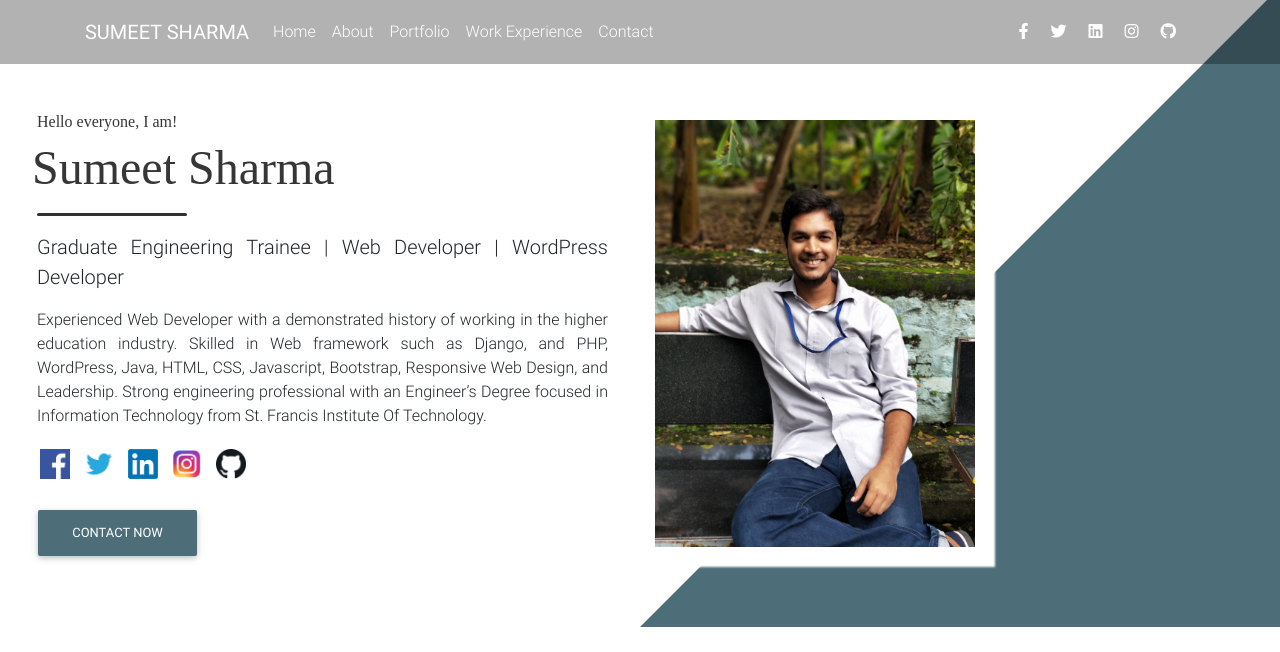
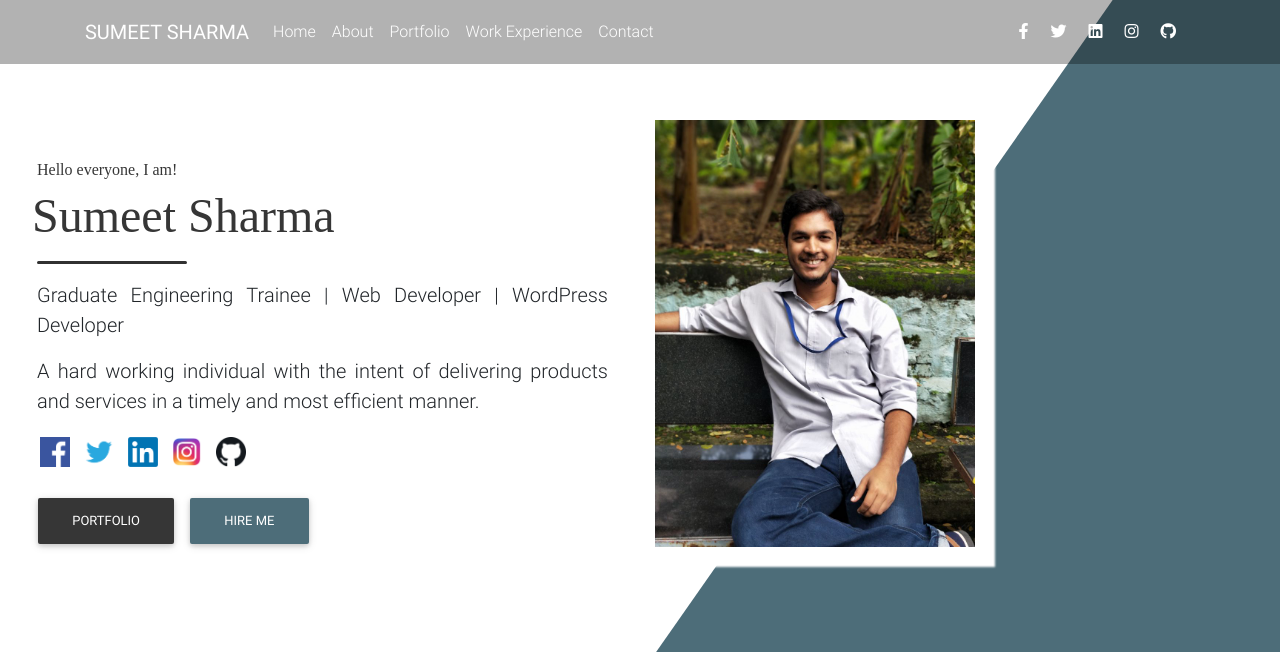
Before and after one commit to itsumeet27/portfolio, a PHP site: page / in a window 1280 px wide. Shown: the top 652 px of the page. Run offline with PHP 8.4, Linux system fonts and the light colour scheme; some libraries are stand-ins or nearby versions.

Commit message:
About Section

```diff
--- a/css/style.css
+++ b/css/style.css
@@ -2,7 +2,182 @@
 html,
 body,
 .view {
-  height: 100%; }
+  height: 100%;
+  margin: 0;
+}
+
+html,
+body,
+header,
+.view {
+  height: 100%;
+  margin: 0;
+  padding: 0;
+  overflow-x: hidden;
+  font-family: Roboto;
+}
+
+.banner {
+  width: 100%;
+  padding: 0;
+  margin: 0;
+}
+
+.details {
+  padding: 2em;
+  z-index: 1000;
+  margin-top: 8em;
+}
+
+.details h6 {
+  font-family: Poppins;
+  color: #363636;
+  font-weight: 500;
+  padding-left: 5px;
+}
+
+.details h1 {
+  font-size: 48px;
+  font-family: Righteous;
+  color: #363636;
+}
+
+.razorBlade {
+  position: relative;
+  width: 100%;
+  padding-bottom: 8em;
+  background-color: #4D6D79;
+}
+
+.razorBlade:after {
+  position: absolute;
+  width: 100%;
+  content: '';
+  background: #fff;
+  top: 0;
+  right: 0;
+  bottom: 0;
+  left: 0;
+  transform-origin: bottom left;
+  transform: skewY(125deg);
+}
+
+.razorBlade .image-right .image {
+  width: 100%;
+  z-index: 1000;
+  text-align: center;
+  margin-top: 7.5em;
+}
+
+.image img {
+  width: 320px;
+  box-shadow: 20px 20px 2px 0px rgba(255, 255, 255, 1);
+}
+
+hr.title {
+  width: 150px;
+  border-width: 3px;
+  background-color: #363636;
+  text-align: justify;
+  margin-left: 5px;
+  border-radius: 10px 10px;
+}
+
+.details p {
+  line-height: 1.5em;
+  padding-left: 5px;
+}
+
+.social-icons{
+  margin-left: 3px;
+}
+
+.social-icons img{
+  width: 40px;
+  height: 40px;
+  padding: 5px;
+}
+
+.btn-contact{
+  background: #4D6D79;
+  color: #fff;
+  margin-top: 2em;
+}
+
+.btn-contact:hover{
+  color: #fff;
+}
+
+.btn-portfolio{
+  background: #363636;
+  color: #fff;
+  margin-top: 2em;
+}
+
+.btn-portfolio:hover{
+  color: #fff;
+}
+
+#about{
+  padding: 6em 0em;
+}
+
+.education{
+  padding: 3em 1.5em;
+  border-top: 0;
+  box-shadow: 0px 10px 10px 0px rgba(0, 0, 0, 0.3);
+}
+
+.education h3{
+  z-index: 1000;
+  position: absolute;
+  top:-0.5em;
+  left: 3em;
+}
+
+.section-title h1{
+  font-family: Poppins;
+  text-transform: uppercase;
+  font-weight: 400;
+}
+
+#about .row{
+  padding: 1em 0;
+}
+
+hr.section{
+  width: 100px;
+  border-width: 3px;
+  background-color: #363636;
+  text-align: center;
+  border-radius: 10px 10px;
+}
+
+@media (max-width: 740px) {
+
+  html,
+  body,
+  header,
+  .view {
+    height: 1000px;
+  }
+}
+
+@media (min-width: 800px) and (max-width: 850px) {
+
+  html,
+  body,
+  header,
+  .view {
+    height: 650px;
+  }
+}
+
+@media (min-width: 800px) and (max-width: 850px) {
+  .navbar:not(.top-nav-collapse) {
+    background: #1C2331 !important;
+  }
+}
 
 @media (max-width: 740px) {
   .full-page-intro {
--- a/index.html
+++ b/index.html
@@ -5,7 +5,7 @@
   <meta charset="utf-8">
   <meta name="viewport" content="width=device-width, initial-scale=1, shrink-to-fit=no">
   <meta http-equiv="x-ua-compatible" content="ie=edge">
-  <title>Material Design Bootstrap</title>
+  <title>Web Developer | Sumeet Sharma</title>
   <!-- Font Awesome -->
   <link rel="stylesheet" href="https://use.fontawesome.com/releases/v5.11.2/css/all.css">
   <!-- Bootstrap core CSS -->
@@ -14,135 +14,8 @@
   <link href="css/mdb.min.css" rel="stylesheet">
   <!-- Your custom styles (optional) -->
   <link href="css/style.min.css" rel="stylesheet">
-  <style type="text/css">
-    html,
-    body,
-    header,
-    .view {
-      height: 100%;
-      margin: 0;
-      padding: 0;
-      overflow-x: hidden;
-      font-family: Roboto;
-    }
+  <link href="css/style.css" rel="stylesheet">
 
-    .banner {
-      width: 100%;
-      padding: 0;
-      margin: 0;
-    }
-
-    .details {
-      padding: 2em;
-      z-index: 1000;
-      margin-top: 5em;
-    }
-
-    .details h6 {
-      font-family: Poppins;
-      color: #363636;
-      font-weight: 500;
-      padding-left: 5px;
-    }
-
-    .details h1 {
-      font-size: 48px;
-      font-family: Righteous;
-      color: #363636;
-    }
-
-    .razorBlade {
-      position: relative;
-      width: 100%;
-      padding-bottom: 5em;
-      background-color: #4D6D79;
-    }
-
-    .razorBlade:after {
-      position: absolute;
-      width: 100%;
-      content: '';
-      background: #fff;
-      top: 0;
-      right: 0;
-      bottom: 0;
-      left: 0;
-      transform-origin: bottom left;
-      transform: skewY(135deg);
-    }
-
-    .razorBlade .image-right .image {
-      width: 100%;
-      z-index: 1000;
-      text-align: center;
-      margin-top: 7.5em;
-    }
-
-    .image img {
-      width: 320px;
-      box-shadow: 20px 20px 2px 0px rgba(255, 255, 255, 1);
-    }
-
-    hr.title {
-      width: 150px;
-      border-width: 3px;
-      background-color: #363636;
-      text-align: justify;
-      margin-left: 5px;
-      border-radius: 10px 10px;
-    }
-
-    .details p {
-      line-height: 1.5em;
-      padding-left: 5px;
-    }
-
-    .social-icons{
-      margin-left: 3px;
-    }
-
-    .social-icons img{
-      width: 40px;
-      height: 40px;
-      padding: 5px;
-    }
-
-    .btn-contact{
-      background: #4D6D79;
-      color: #fff;
-      margin-top: 2em;
-    }
-
-    .btn-contact:hover{
-      color: #fff;
-    }
-
-    @media (max-width: 740px) {
-
-      html,
-      body,
-      header,
-      .view {
-        height: 1000px;
-      }
-    }
-
-    @media (min-width: 800px) and (max-width: 850px) {
-
-      html,
-      body,
-      header,
-      .view {
-        height: 650px;
-      }
-    }
-
-    @media (min-width: 800px) and (max-width: 850px) {
-      .navbar:not(.top-nav-collapse) {
-        background: #1C2331 !important;
-      }
-    }
-  </style>
 </head>
 
 <body>
@@ -212,19 +85,16 @@
   </nav>
   <!-- Navbar -->
 
-
+  <!-- Banner -->
   <div class="banner row">
     <div class="col-md-6 details">
       <h6 class="text-justify h6-responsive">Hello everyone, I am!</h6>
       <h1 class="text-justify h1-responsive">Sumeet Sharma</h1>
       <hr class="title">
       <p class="text-justify lead">Graduate Engineering Trainee | Web Developer | WordPress Developer</p>
-      <p class="text-justify">
-        Experienced Web Developer with a demonstrated history of working in the higher education industry. Skilled in
-        Web framework such as Django, and PHP, WordPress, Java, HTML, CSS, Javascript, Bootstrap, Responsive Web Design,
-        and Leadership. Strong engineering professional with an Engineer’s Degree focused in Information Technology from
-        St. Francis Institute Of Technology.
-      </p>
+      <p class="lead text-justify">
+        A hard working individual with the intent of delivering products and services in a timely and most
+        efficient manner.
         <div class="social-icons">
           <a href="https://www.facebook.com/profile.php?id=100007900753991"><img src="img/social/facebook.png" /></a>
           <a href="https://www.twitter.com/sumeet_270296"><img src="img/social/twitter.png" /></a>
@@ -232,7 +102,8 @@
           <a href="https://www.instagram.com/sumit270296"><img src="img/social/instagram.png" /></a>
           <a href="https://www.github.com/sumit270296"><img src="img/social/github.png" /></a>
         </div>
-      <a href="" class="btn btn-contact">Contact Now</a>
+        <a href="" class="btn btn-portfolio">Portfolio</a>
+        <a href="" class="btn btn-contact">Hire Me</a>
     </div>
     <div class="col-md-6 razorBlade">
       <div class="row image-right">
@@ -242,66 +113,52 @@
       </div>
     </div>
   </div>
+  <!-- Banner -->
 
   <!--Main layout-->
   <main>
     <div class="container">
-
       <!--Section: Main info-->
-      <section class="mt-5 wow fadeIn">
-
+      <section class="wow fadeIn" id="about">
+        <div class="section-title p-4 text-center">
+          <h1 class="h1-responsive">About</h1>
+          <hr class="section">
+        </div>
         <!--Grid row-->
         <div class="row">
-
           <!--Grid column-->
           <div class="col-md-6 mb-4">
-
-            <img src="https://mdbootstrap.com/img/Marketing/mdb-press-pack/mdb-main.jpg"
-              class="img-fluid z-depth-1-half" alt="">
-
+            <img src="img/sumit.jpg" class="img-fluid z-depth-1-half" alt="">
           </div>
           <!--Grid column-->
 
           <!--Grid column-->
           <div class="col-md-6 mb-4">
-
-            <!-- Main heading -->
-            <h3 class="h3 mb-3">Material Design for Bootstrap</h3>
-            <p>This template is created with Material Design for Bootstrap (
-              <strong>MDB</strong> ) framework.</p>
-            <p>Read details below to learn more about MDB.</p>
-            <!-- Main heading -->
-
-            <hr>
-
-            <p>
-              <strong>400+</strong> material UI elements,
-              <strong>600+</strong> material icons,
-              <strong>74</strong> CSS animations, SASS files, templates, tutorials and many more.
-              <strong>Free for personal and commercial use.</strong>
+            <p class="text-justify lead">
+              Experienced Web Developer with a demonstrated history of working in the higher education industry. Skilled
+              in
+              Web framework such as Django, and PHP, WordPress, Java, HTML, CSS, Javascript, Bootstrap, Responsive Web
+              Design,
+              and Leadership. Strong engineering professional with an Engineer’s Degree focused in Information
+              Technology from
+              St. Francis Institute Of Technology.
             </p>
-
-            <!-- CTA -->
-            <a target="_blank" href="https://mdbootstrap.com/docs/jquery/getting-started/download/"
-              class="btn btn-indigo btn-md">Download
-              <i class="fas fa-download ml-1"></i>
-            </a>
-            <a target="_blank" href="https://mdbootstrap.com/docs/jquery/components/" class="btn btn-indigo btn-md">Live
-              demo
-              <i class="far fa-image ml-1"></i>
-            </a>
-
+            <a href="" class="btn btn-contact mt-2 ml-0">Read More</a>
           </div>
           <!--Grid column-->
-
         </div>
         <!--Grid row-->
-
       </section>
+    </div>
+    <div class="container-fluid">
       <!--Section: Main info-->
-
-      <hr class="my-5">
-
+      <section class="wow fadeIn" id="education">
+        <div class="section-title p-4 text-center">
+          <h1 class="h1-responsive">Education</h1>
+          <hr class="section">
+        </div>
+      </section>
+    </div>
     <!--Section: Main features & Quick Start-->
     <section>
 
```
Also changed, not shown: img/sumit.jpg (added). Lines whose indentation alone changed are shown as unchanged.
